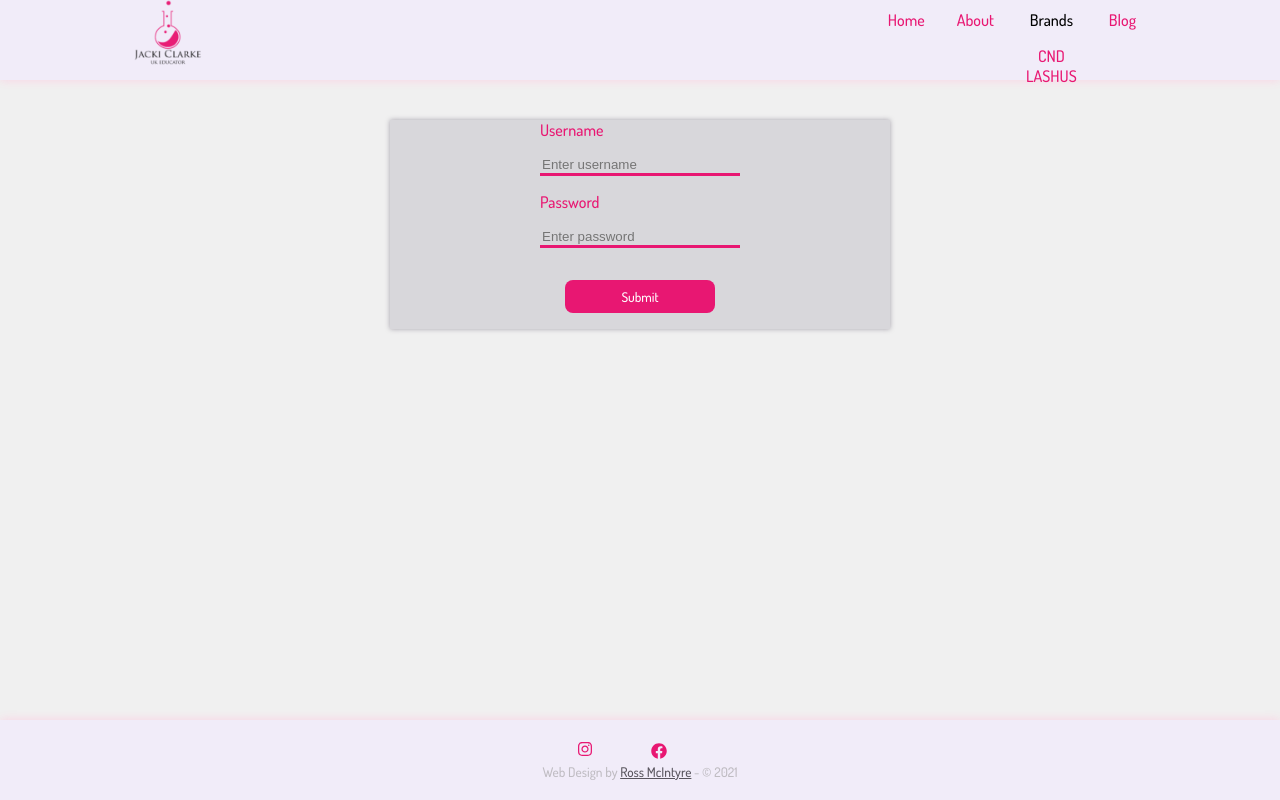
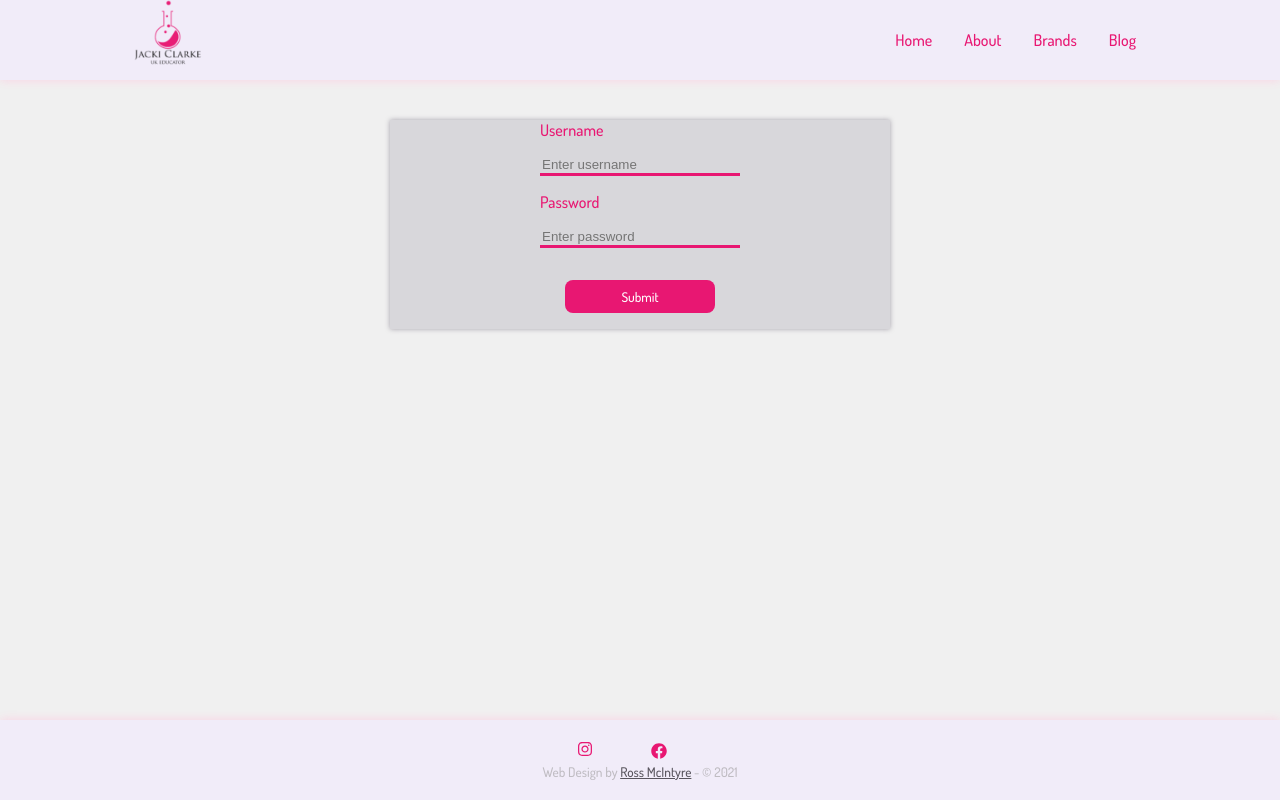
Before and after one commit to Ross-mc/jc-education, a Next.js app: page /admin in a window 1280 px wide. Built offline with nearby package versions, Linux system fonts and the light colour scheme; no server answers.

Commit message:
toolbar is dynamically displayed and animated

```diff
--- a/components/Layout/DesktopNav.js
+++ b/components/Layout/DesktopNav.js
@@ -1,8 +1,16 @@
 import Link from "next/link";
+import { useState } from "react";
 import classes from "./navigation.module.css";
 import Tooltip from "./Tooltip";
 
 const DesktopNav = ({ items, brandLinks }) => {
+  const [displayTooltip, setDisplayTooltip] = useState(false);
+
+  const toggleTooltip = () => {
+    setDisplayTooltip(!displayTooltip)
+  }
+
+
   return (
     <>
       {items.map((item) => {
@@ -12,10 +20,11 @@ const DesktopNav = ({ items, brandLinks }) => {
               {item.href ? (
                 <Link href={item.href}>{item.text}</Link>
               ) : (
-                <>
-                <p>{item.text}</p>
-                <Tooltip brandLinks={brandLinks}/>
-                </>
+                <div onClick={toggleTooltip}>
+                <p style={{cursor: "pointer"}}>{item.text}</p>
+                {displayTooltip && <Tooltip brandLinks={brandLinks} toggleTooltip={toggleTooltip}/>}
+
+                </div>
               )}
             </div>
           </li>
--- a/components/Layout/Tooltip/index.js
+++ b/components/Layout/Tooltip/index.js
@@ -1,12 +1,12 @@
-import Link from "next/link"
+import Link from "next/link";
+import classes from "./tooltip.module.css";
 
-const Tooltip = ({brandLinks}) => {
-  console.log(brandLinks)
+const Tooltip = ({brandLinks, toggleTooltip}) => {
   return (
-    <div>
+    <div className={classes.container} onMouseLeave={toggleTooltip}>
       {brandLinks.map((brand) => {
         return (
-          <div key={brand.href}>
+          <div key={brand.href} className={classes.item}>
             <Link href={brand.href}>{brand.text}</Link>
           </div>
         )
--- /dev/null
+++ b/components/Layout/Tooltip/tooltip.module.css
@@ -0,0 +1,29 @@
+.container{
+  position: absolute;
+  background-color: var(--color-grey-200);
+  margin: 0 -2.2rem;
+  top: 10vh;
+  padding: 0.5rem 2rem;
+  display: flex;
+  flex-wrap: wrap;
+  flex-direction: column;
+  gap: 0.5rem;
+  animation: rotateDropdown 400ms ease-in-out forwards;
+  transform-origin: top center;
+}
+
+.item{
+  width: 100%;
+}
+
+@keyframes rotateDropdown {
+  0% {
+    transform: rotateX(-90deg)
+  }
+  70% {
+    transform: rotateX(20deg)
+  }
+  100% {
+    transform: rotateX(0deg)
+  }
+}
--- a/components/Layout/navigation.module.css
+++ b/components/Layout/navigation.module.css
@@ -31,7 +31,7 @@
 
 .header a:hover,
 .header a:active,
-.header a.active{
+.header a.active, .header p{
   color: var(--color-primary-500)
 }
 
```
